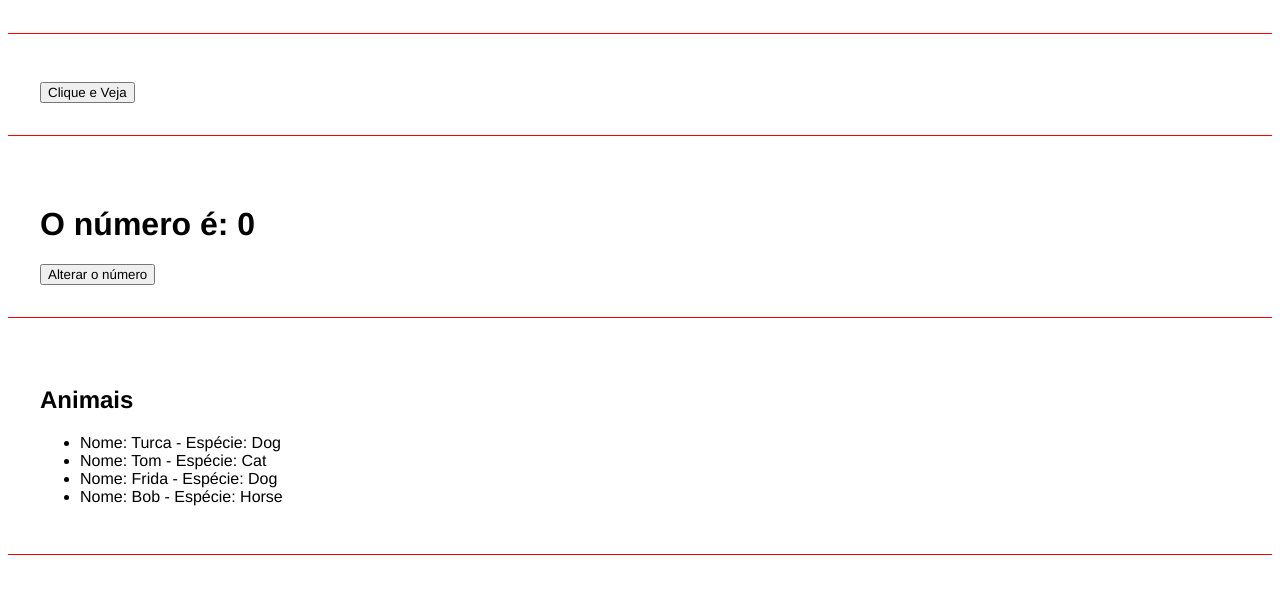
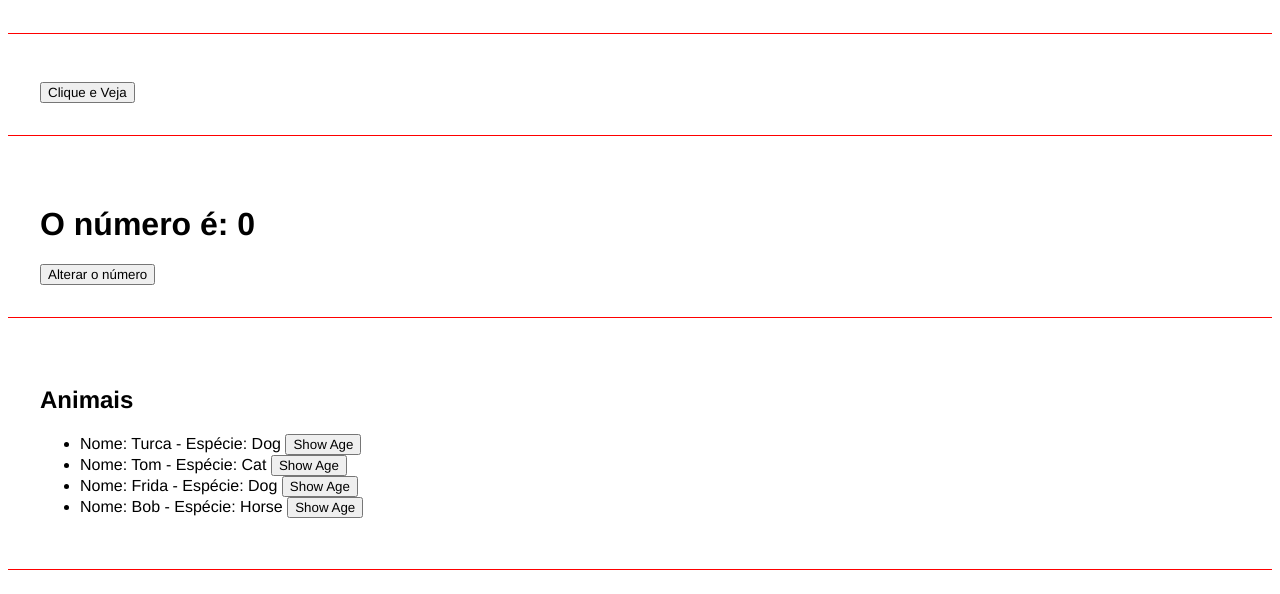
Before and after one commit to WilliamCP19/Angular-do-Zero, an Angular app: page / in a window 1280 px wide. Shown: the part 826-1420 px from the top of the page. Built offline with nearby package versions, Linux system fonts and the light colour scheme.

Commit message:
Aprendendo Interfaces em Angular

```diff
--- /dev/null
+++ b/src/app/Animal.ts
@@ -0,0 +1,5 @@
+export interface Animal {
+    name: string
+    type: string
+    age: number
+}
--- a/src/app/components/list-render/list-render.component.html
+++ b/src/app/components/list-render/list-render.component.html
@@ -1,6 +1,12 @@
 <div class="class">
     <h2>Animais</h2>
     <ul>
-        <li *ngFor="let animal of animals">Nome: {{ animal.name }} - Espécie: {{ animal.type }}</li>
+        <li *ngFor="let animal of animals">
+            Nome: {{ animal.name }} - Espécie: {{ animal.type }}
+
+            <button (click)="showAge(animal)">Show Age</button>
+        </li>
     </ul>
+
+    <h3>{{ animalDetails }}</h3>
 </div>
--- a/src/app/components/list-render/list-render.component.ts
+++ b/src/app/components/list-render/list-render.component.ts
@@ -1,5 +1,6 @@
 import { CommonModule } from '@angular/common';
 import { Component } from '@angular/core';
+import { Animal } from '../../Animal';
 
 @Component({
   selector: 'app-list-render',
@@ -8,11 +9,19 @@
   templateUrl: './list-render.component.html',
   styleUrl: './list-render.component.css'
 })
+
 export class ListRenderComponent {
-  animals = [
-    {name: "Turca", type: "Dog"},
-    {name: "Tom", type: "Cat"},
-    {name: "Frida", type: "Dog"},
-    {name: "Bob", type: "Horse"}
+  animals: Animal[] = [
+    { name: "Turca", type: "Dog", age: 10 },
+    { name: "Tom", type: "Cat", age: 4 },
+    { name: "Frida", type: "Dog", age: 1 },
+    { name: "Bob", type: "Horse", age: 7 }
   ]
+
+  animalDetails = "";
+
+  showAge (animal: Animal ) {
+    this.animalDetails = `O pet ${animal.name} tem ${animal.age}`;
+    this.animalDetails += + animal.age == 1 ? " ano": " anos";
+  }
 }
```
